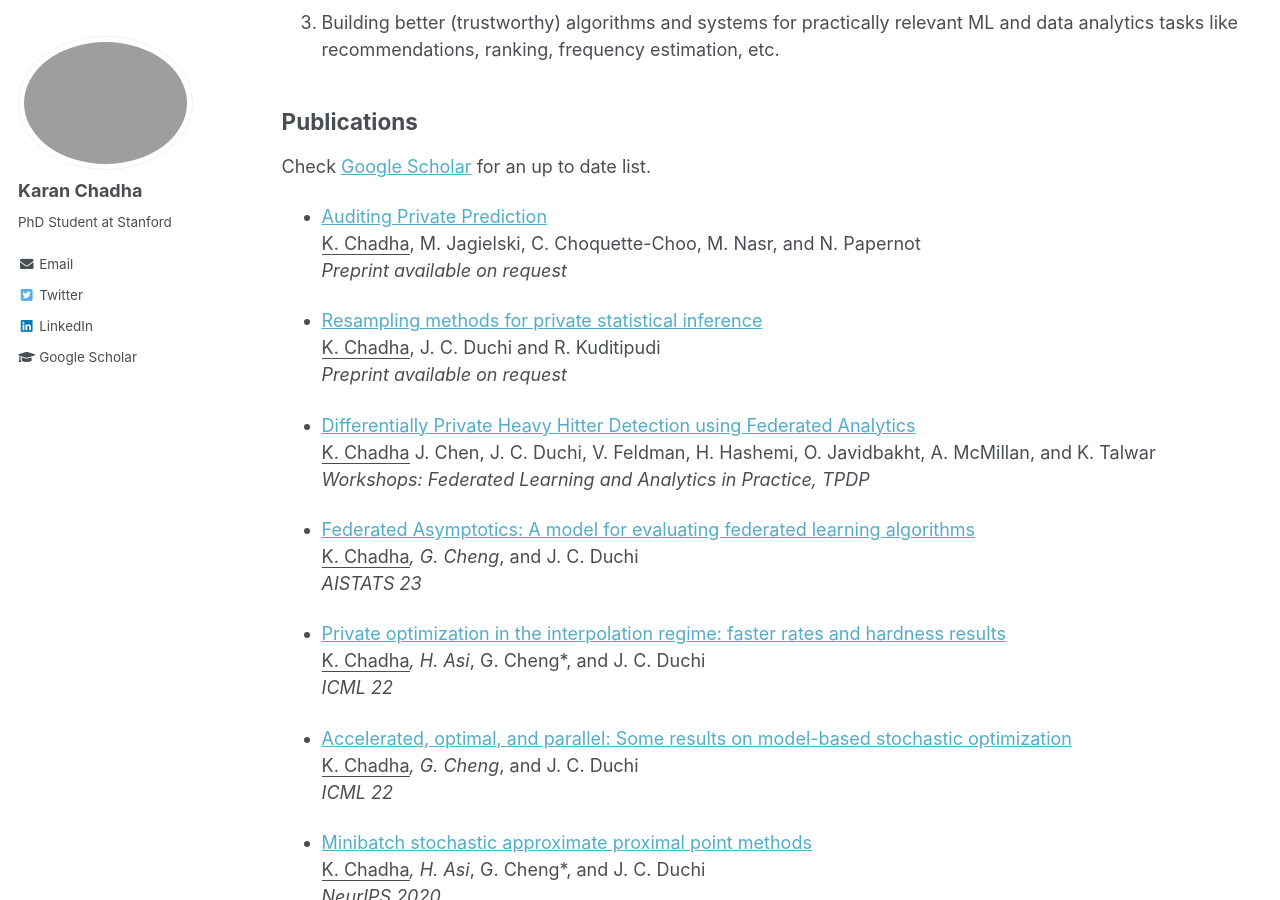
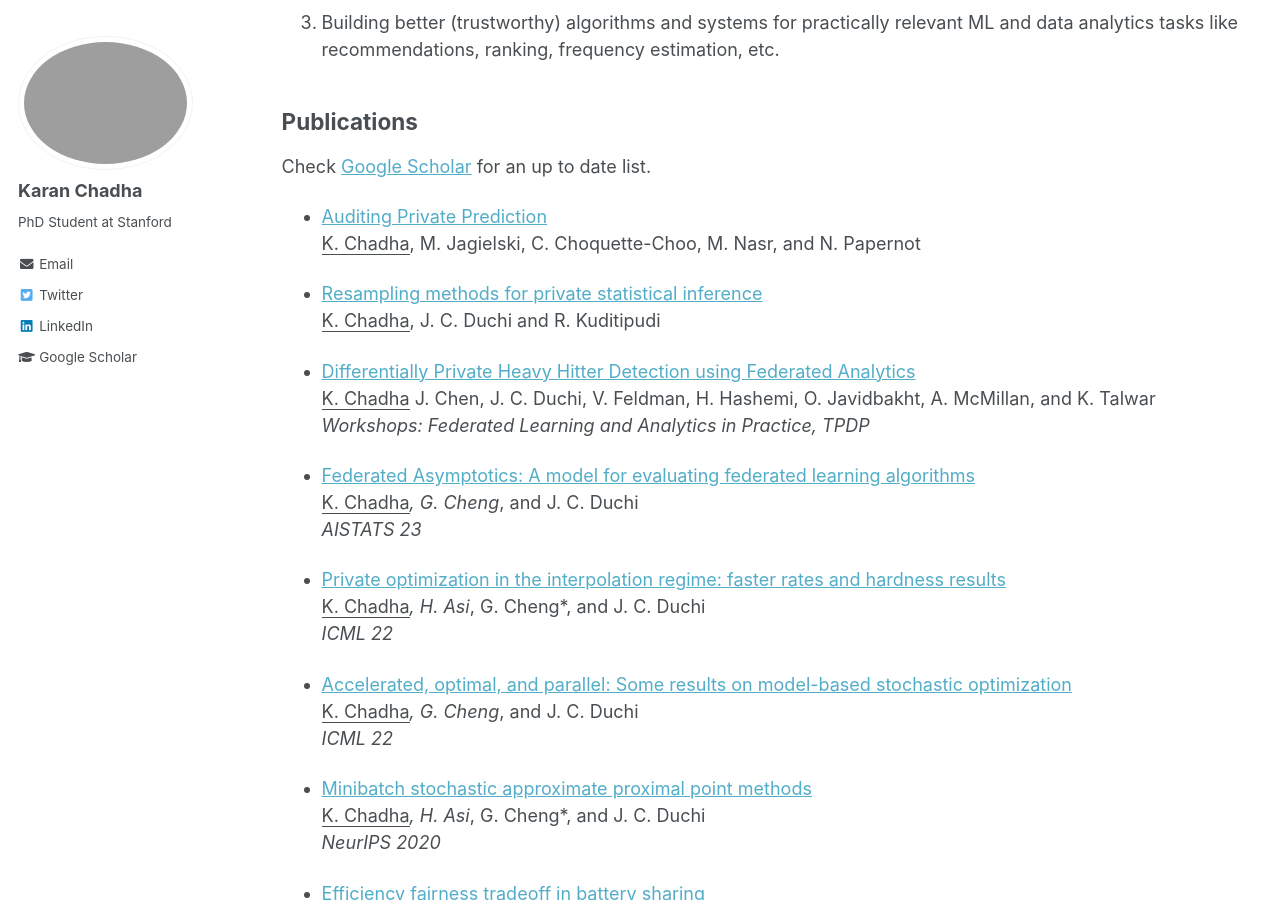
Before and after one commit to knchadha/knchadha.github.io, a Jekyll site: the page built from _pages/research.md, in a window 1280 px wide and 900 px high, scrolled down 386 px. Built offline with Jekyll 4.4.1, drawn with Linux system fonts in a browser that asks for light colours.

```diff
--- a/_pages/research.md
+++ b/_pages/research.md
@@ -15,14 +15,12 @@ I am interested in answering questions in **Trustworthy AI,  Differential privac
 
 Check [Google Scholar](https://scholar.google.com/citations?hl=en&user=A6BcRcoAAAAJ&view_op=list_works&sortby=pubdate) for an up to date list.
 
-* [Auditing Private Prediction]()<br>
+* [Auditing Private Prediction](https://arxiv.org/pdf/2402.09403.pdf)<br>
     <ins>K. Chadha</ins>, M. Jagielski, C. Choquette-Choo, M. Nasr, and N. Papernot<br>
-    _Preprint available on request_
 
+* [Resampling methods for private statistical inference](https://arxiv.org/abs/2402.07131)<br>
+    <ins>K. Chadha</ins>, J. C. Duchi and R. Kuditipudi<br>
 
-* [Resampling methods for private statistical inference]()<br>
-    <ins>K. Chadha</ins>, J. C. Duchi and R. Kuditipudi<br>
-    _Preprint available on request_
 
 * [Differentially Private Heavy Hitter Detection using Federated Analytics](https://arxiv.org/pdf/2307.11749.pdf)<br>
 <ins>K. Chadha</ins> J. Chen, J. C. Duchi, V. Feldman, H. Hashemi, O. Javidbakht, A. McMillan, and K. Talwar<br>
```
Also changed, not shown: 1 other file.
